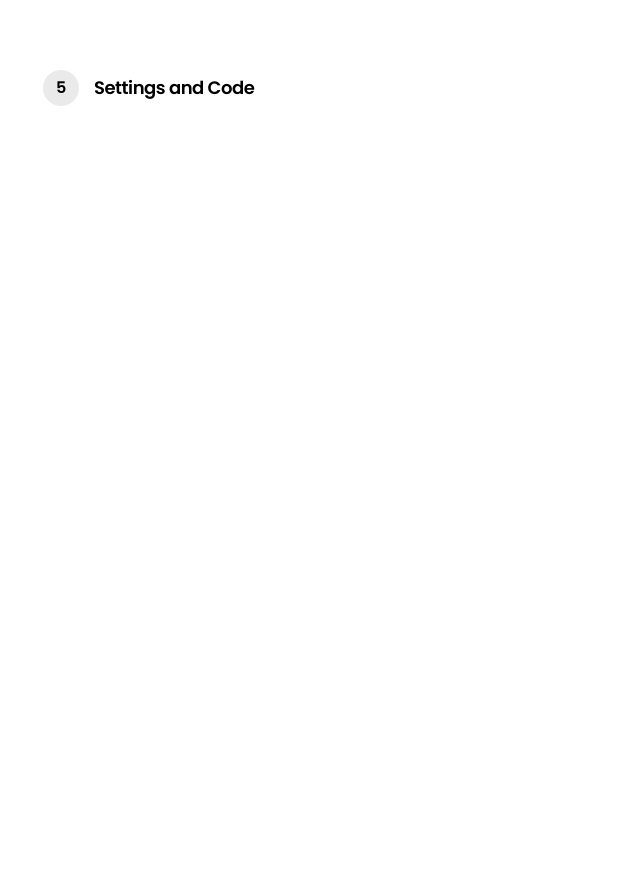
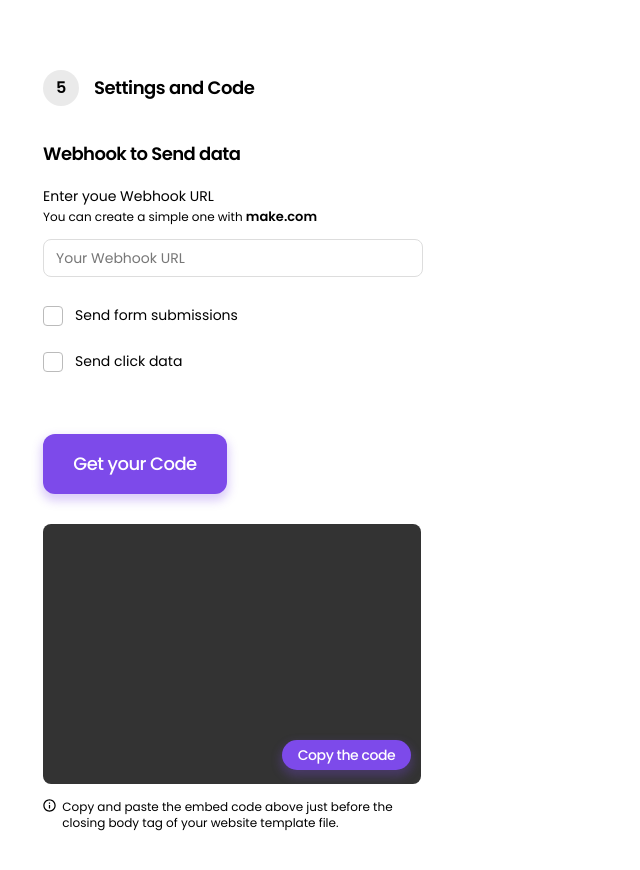
Before and after one commit to emrebican/modal-card-creator, a Next.js app: page / in a window 1280 px wide. Shown: the part 4100-4970 px from the top of the page, without its empty margins (0-640 px from the left). Before the commit the page ends 4296 px from the top, so only its background shows below. Built offline with nearby package versions, Linux system fonts and the light colour scheme.

Commit message:
Settings and Code section is created but not functionnal yet

```diff
--- a/components/Languages Component/Languages.module.scss
+++ b/components/Languages Component/Languages.module.scss
@@ -17,7 +17,7 @@
     @include flex(flex, space-between, center);
     padding: 0 20px;
     border: 1px solid transparent;
-    transition: $general-tansition;
+    transition: $general-transition;
 
     .text {
       font-family: $ff-poppins;
--- a/components/Sections/Settings.tsx
+++ b/components/Sections/Settings.tsx
@@ -1,10 +1,60 @@
+import styles from '../../styles/section_styles/Settings.module.scss'
 import Title from '../Section Titles/Title'
+import Image from 'next/image'
+
+import Targeting_Input from '../../tools/Targeting Input'
+import Checkbox from '../../tools/Checkbox'
 
 const Settings = () => {
   return (
-    <div>
+    <>
       <Title number={5} title="Settings and Code" />
-    </div>
+      <div className={styles.container}>
+        <div className={styles.section}>
+          <span className={styles.main_title}>Webhook to Send data</span>
+
+          <div className={styles.bottom_content}>
+            <span>Enter youe Webhook URL</span>
+            <span>
+              You can create a simple one with <b>make.com</b>
+            </span>
+          </div>
+
+          <Targeting_Input
+            type="text"
+            place="Your Webhook URL"
+            value=""
+            disable={false}
+          />
+
+          <div className={styles.check_content}>
+            <div className={styles.option}>
+              <Checkbox />
+              <p>Send form submissions</p>
+            </div>
+            <div className={styles.option}>
+              <Checkbox />
+              <p>Send click data</p>
+            </div>
+          </div>
+
+          {/* Get your Code */}
+          <button className={styles.code_btn}>Get your Code</button>
+          {/****************** !!!!! EMPTY !!!!! ******************/}
+          <div className={styles.code_section}>
+            <button className={styles.copy_btn}>Copy the code</button>
+          </div>
+
+          <div className={styles.alert_content}>
+            <Image src="/images/alert.svg" width={13.33} height={13.33} />
+            <span className={styles.alert_text}>
+              Copy and paste the embed code above just before the closing body
+              tag of your website template file.
+            </span>
+          </div>
+        </div>
+      </div>
+    </>
   )
 }
 
--- a/styles/Center_Content.module.scss
+++ b/styles/Center_Content.module.scss
@@ -86,7 +86,7 @@
         cursor: pointer;
         margin-left: 50px;
         margin-right: 50px;
-        transition: $general-tansition;
+        transition: $general-transition;
 
         &:hover {
           box-shadow: 0px 5px 10px 2px rgba($color-black, 0.27);
--- a/styles/Hero.module.scss
+++ b/styles/Hero.module.scss
@@ -49,7 +49,7 @@
       line-height: 22px;
       @include letter-spacing(-0.03em);
       cursor: pointer;
-      transition: $general-tansition;
+      transition: $general-transition;
 
       &:hover {
         box-shadow: 0px 5px 10px 2px rgba(125, 74, 234, 0.4);
--- a/styles/Navbar.module.scss
+++ b/styles/Navbar.module.scss
@@ -72,7 +72,7 @@
       height: 36px;
       border-radius: 12px;
       box-shadow: 0px 3px 7px 1px rgba(125, 74, 234, 0.2);
-      transition: $general-tansition;
+      transition: $general-transition;
 
       &:hover {
         box-shadow: 0px 3px 7px 1px rgba(125, 74, 234, 0.4);
--- a/styles/_variables.scss
+++ b/styles/_variables.scss
@@ -7,7 +7,8 @@
 $color-black: #000;
 $color-white: #fff;
 $color-gray: #777777;
-$color-666: #666666;
+$color-666: #666;
+$color-333: #333;
 $color-light-gray: #dddddd;
 $color-BlueGray: #d2dae3;
 $color-purple: #7d4aea;
@@ -39,4 +40,4 @@ $border-input: #bbbbbb;
   letter-spacing: $spacing;
 }
 
-$general-tansition: all ease 0.4s;
+$general-transition: all ease 0.4s;
--- /dev/null
+++ b/styles/section_styles/Settings.module.scss
@@ -0,0 +1,129 @@
+@import '../variables';
+
+.container {
+  .section {
+    margin-top: 30px;
+
+    .main_title {
+      font-family: $ff-poppins;
+      font-size: 18px;
+      font-weight: 600;
+      line-height: 36px;
+      @include letter-spacing(-0.03em);
+      color: $color-black;
+    }
+
+    .bottom_content {
+      @include flex(flex, center, flex-start);
+      flex-direction: column;
+      gap: 5px;
+      margin-top: 15px;
+
+      span {
+        &:nth-child(1) {
+          font-family: $ff-poppins;
+          font-size: 14px;
+          font-weight: 400;
+          line-height: 18px;
+          color: $color-black;
+        }
+
+        &:nth-child(2) {
+          font-family: $ff-poppins;
+          font-size: 12px;
+          font-weight: 400;
+          line-height: 14px;
+          color: $color-black;
+
+          b {
+            font-size: 13px;
+            font-weight: 600;
+          }
+        }
+      }
+    }
+
+    .check_content {
+      margin-top: 15px;
+
+      .option {
+        @include flex(flex, flex-start, center);
+        gap: 10px;
+
+        font-family: $ff-poppins;
+        font-weight: 400;
+        font-size: 14px;
+        line-height: 18px;
+        color: $color-black;
+      }
+    }
+
+    .code_btn {
+      width: 184px;
+      height: 60px;
+      margin-top: 50px;
+      border-radius: 12px;
+      box-shadow: 0px 5px 10px 2px rgba(125, 74, 234, 0.27);
+      background-color: $color-purple;
+      color: $color-white;
+      font-family: $ff-poppins;
+      font-size: 18px;
+      font-weight: 500;
+      line-height: 22px;
+      @include letter-spacing(-0.03em);
+      border: none;
+      cursor: pointer;
+      transition: $general-transition;
+
+      &:hover {
+        box-shadow: 0px 5px 10px 4px rgba(125, 74, 234, 0.6);
+      }
+    }
+
+    .code_section {
+      width: 378px;
+      height: 260px;
+      background-color: $color-333;
+      border-radius: 8px;
+      margin-top: 30px;
+      margin-bottom: 15px;
+      position: relative;
+
+      .copy_btn {
+        position: absolute;
+        bottom: 14px;
+        right: 10px;
+
+        width: 129px;
+        height: 30px;
+        border: none;
+        background-color: $color-purple;
+        border-radius: 160px;
+        box-shadow: 0px 5px 10px 2px rgba(125, 74, 234, 0.27);
+        cursor: pointer;
+
+        font-family: $ff-poppins;
+        font-size: 14px;
+        font-weight: 500;
+        line-height: 22px;
+        color: $color-white;
+        @include letter-spacing(-0.03em);
+      }
+    }
+
+    .alert_content {
+      width: 378px;
+      @include flex(flex, flex-start, flex-start);
+      gap: 6.33px;
+
+      .alert_text {
+        width: 331px;
+        font-family: $ff-poppins;
+        font-size: 12px;
+        font-weight: 400;
+        line-height: 16px;
+        color: $color-black;
+      }
+    }
+  }
+}
--- a/tools/Checkbox/Checkbox.module.scss
+++ b/tools/Checkbox/Checkbox.module.scss
@@ -33,13 +33,13 @@
 
   &:hover input ~ .checkmark {
     background-color: $bg-template;
-    transition: $general-tansition;
+    transition: $general-transition;
   }
 
   & input:checked ~ .checkmark {
     background-color: $color-purple;
     border: 1px solid $color-purple;
-    transition: $general-tansition;
+    transition: $general-transition;
   }
 
   & input:checked ~ .checkmark:after {
```
Also changed, not shown: public/images/alert.svg (added).
